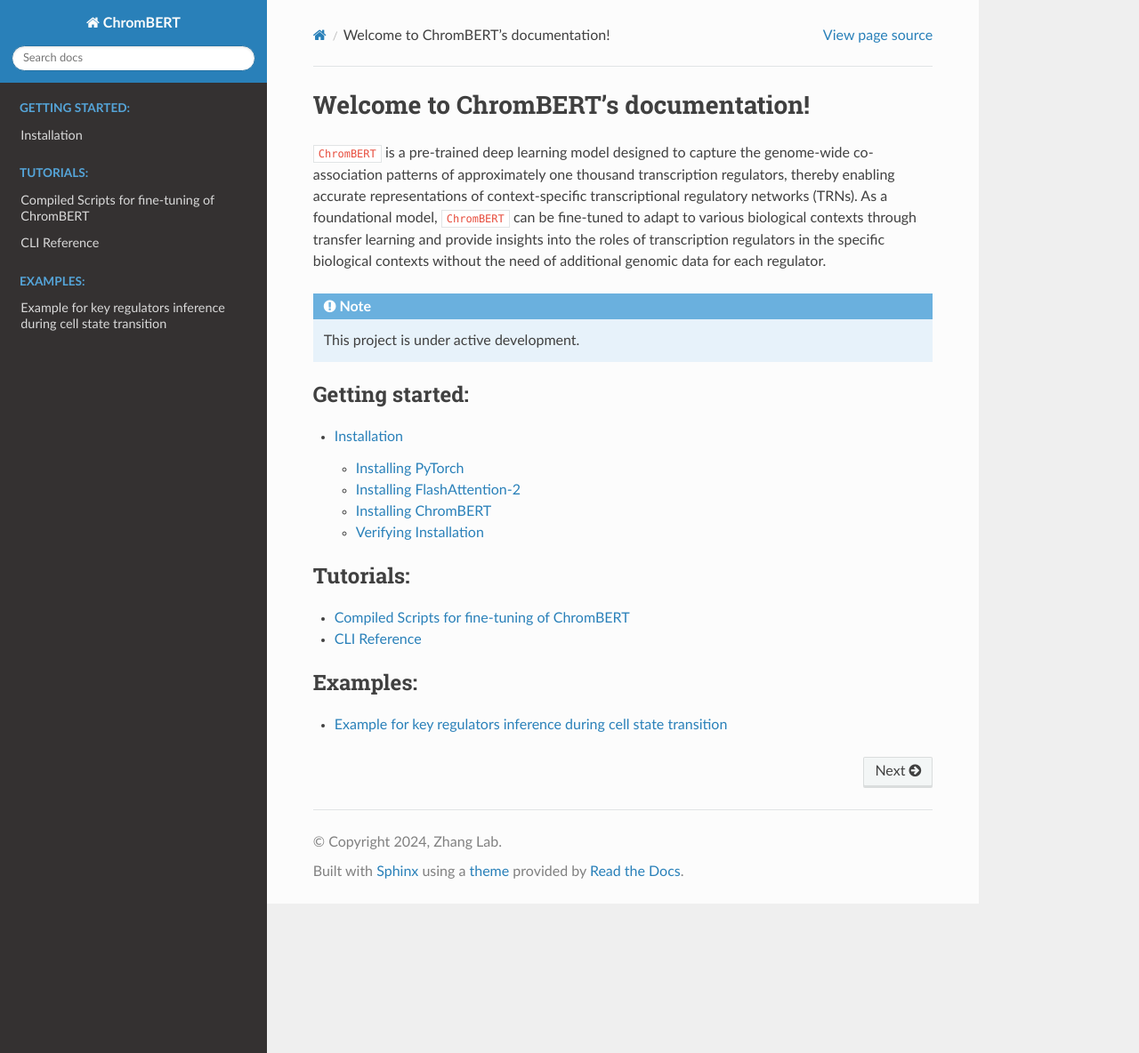
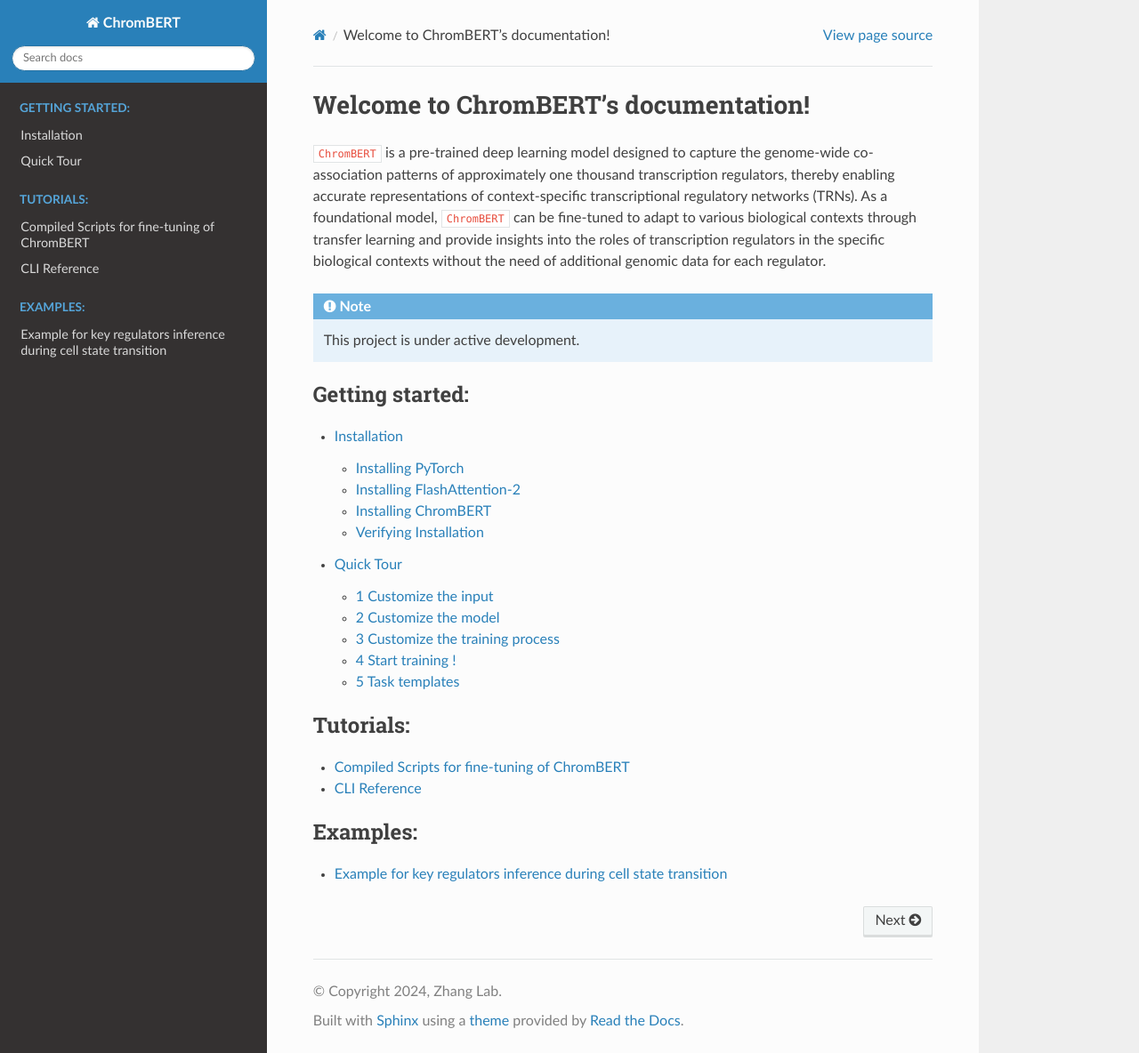
Before and after one commit to zhaoweiyu-github/ChromBERT, a Sphinx documentation site: the page built from docs/source/index.rst, in a window 1280 px wide and 1184 px high. Shown: the whole window at 89% size. Built offline with Sphinx 7.4.7 and the Read the Docs theme 3.1.0, drawn with Linux system fonts in a browser that asks for light colours; pages that are not in the unit, such as notebooks, are missing from menus; some of the changed lines change nothing that is shown.

Commit message:
add quick tour to the documentation

```diff
--- a/docs/source/index.rst
+++ b/docs/source/index.rst
@@ -13,6 +13,7 @@
     :caption: Getting started:
 
     installation
+    quick_tour
 
 .. toctree::
     :maxdepth: 1
--- /dev/null
+++ b/docs/source/quick_tour.rst
@@ -0,0 +1,113 @@
+Quick Tour
+==========
+
+Before starting this quick tour, ensure you are familiar with the basics
+of the PyTorch Lightning framework, including the
+`LightningDataModule <https://lightning.ai/docs/pytorch/2.5.0/data/datamodule.html#lightningdatamodule>`__
+and
+`LightningModule <https://lightning.ai/docs/pytorch/stable/common/lightning_module.html>`__.
+What’s more, make sure you have downloaded the necessary file by
+executing the ``chrombert_prepare_env`` command, see :doc:`chrombert_prepare_env <scripts/chrombert_prepare_env>` for
+details.
+
+OK! Let’s get started!
+
+1 Customize the input
+---------------------
+
+You can customize the model’s input by assigning parameters to the ``chrombert.DatasetConfig`` class. Key
+parameters include:
+
+``hdf5_file``: A preprocessed HDF5 file containing features for 1kb bins
+across the genome. This file is cached in the default directory
+(``~/.cache/chrombert/data/hg38_6k_1kb.hdf5``) upon installation, unless
+customized.
+
+``kind``: Specifies the input format, which varies across tasks. It is
+crucial to assign this based on your specific task. Different tasks may
+require additional parameters, which you can find
+`here <https://github.com/zhaoweiyu-github/ChromBERT/blob/main/chrombert/finetune/dataset/dataset_config.py>`__.
+
+``supervised_file``: A input dataset containing at least four columns:
+``chrom``,\ ``start``,\ ``end``, ``build_region_index``. These four
+columns are used to locate and retrieve features for the regions. Depending on the task, you can add additional
+columns, such as: ``label``
+
+You can also configure other parameters like ``batch_size`` and
+``num_workers``.
+
+.. code:: python
+
+   import chrombert
+
+   # Create a DatasetConfig object with your settings
+   dc = chrombert.DatasetConfig(hdf5_file="~/.cache/chrombert/data/hg38_6k_1kb.hdf5",
+   kind="GeneralDataset", supervised_file="<your_path_input_data>")
+
+   # Initialize inputs in whatever formats you want
+   ds = dc.init_dataset()  # Dataset
+
+   dl = dc.init_dataloader()  # Dataloader
+
+   dm = chrombert.LitChromBERTFTDataModule(config=dc,
+   train_params={"supervised_file": args.train},
+   val_params={"supervised_file": args.valid},
+   test_params={"supervised_file": args.test})  # LightningDataModule
+
+2 Customize the model
+---------------------
+
+The model structure depends on the task at hand. Use the
+``ChromBERTFTConfig``\ class to specify the task and configure its
+parameters. Remember to assign the ``pretrain_ckpt`` parameter if you
+want to use the pre-trained ChromBERT model. The checkpoint file is
+cached in the default directory
+(``~/.cache/chrombert/data/checkpoint/hg38_6k_1kb_pretrain.ckpt``) upon
+installation, unless customized.
+
+Different tasks may require additional parameters, which you can find
+`here <https://github.com/zhaoweiyu-github/ChromBERT/blob/main/chrombert/finetune/model/model_config.py>`__.
+
+.. code:: python
+
+   # Configure the model for your task
+   mc = chrombert.ChromBERTFTConfig(task='general',
+                        pretrain_ckpt="~/.cache/chrombert/data/checkpoint/hg38_6k_1kb_pretrain.ckpt")
+   model = mc.init_model()
+
+   # Optional: Manage trainable parameters
+   # model.freeze_pretrain(trainable:int)  # Freeze transformer layers
+   # model.display_trainable_parameters()  # Display the number of trainable layers
+
+3 Customize the training process
+--------------------------------
+
+Once the input and model are configured, you can customize the training
+process, including:
+
+• Loss Function (``loss``): Specify the type of loss (e.g., ``"bce"`` for binary cross-entropy).
+• Learning Rate (``lr``): Set the desired learning rate.
+• Task Type (``kind``): Choose from ["classification", "regression", "zero_inflation"].
+
+Explore other customizable training parameters `here <https://github.com/zhaoweiyu-github/ChromBERT/blob/main/chrombert/finetune/train/train_config.py>`__.
+
+.. code:: python
+
+   config_train = chrombert.finetune.TrainConfig(kind="classification",
+                                                loss="bce", lr=1e-4)
+   pl_module = config_train.init_pl_module(model)
+   trainer = config_train.init_trainer()
+
+4 Start training !
+------------------
+
+With everything in place, you’re ready to train the model:
+
+.. code:: python
+
+   trainer.fit(pl_module, datamodule = dm)
+
+5 Task templates
+------------------
+
+To make your workflow easier, we’ve prepared a collection of ready-to-use scripts for different tasks. You can find detailed instructions and examples :doc:`here <finetune>`.
```
